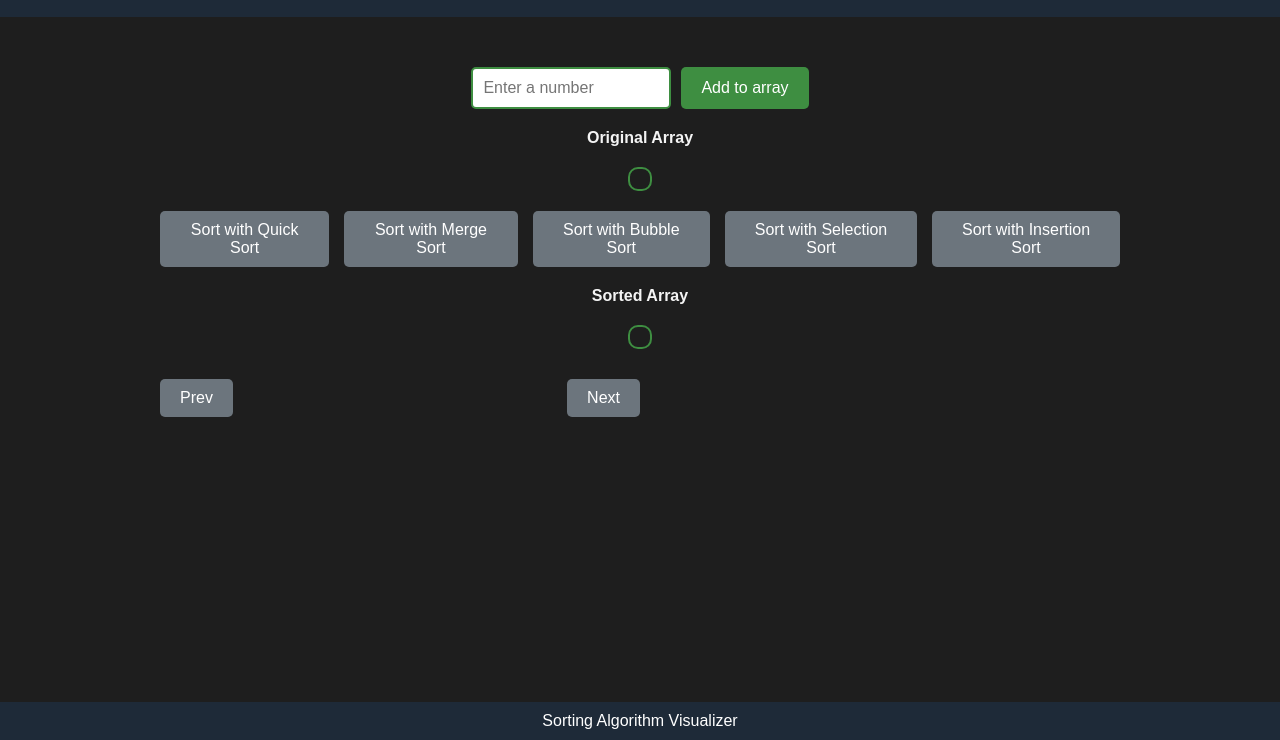
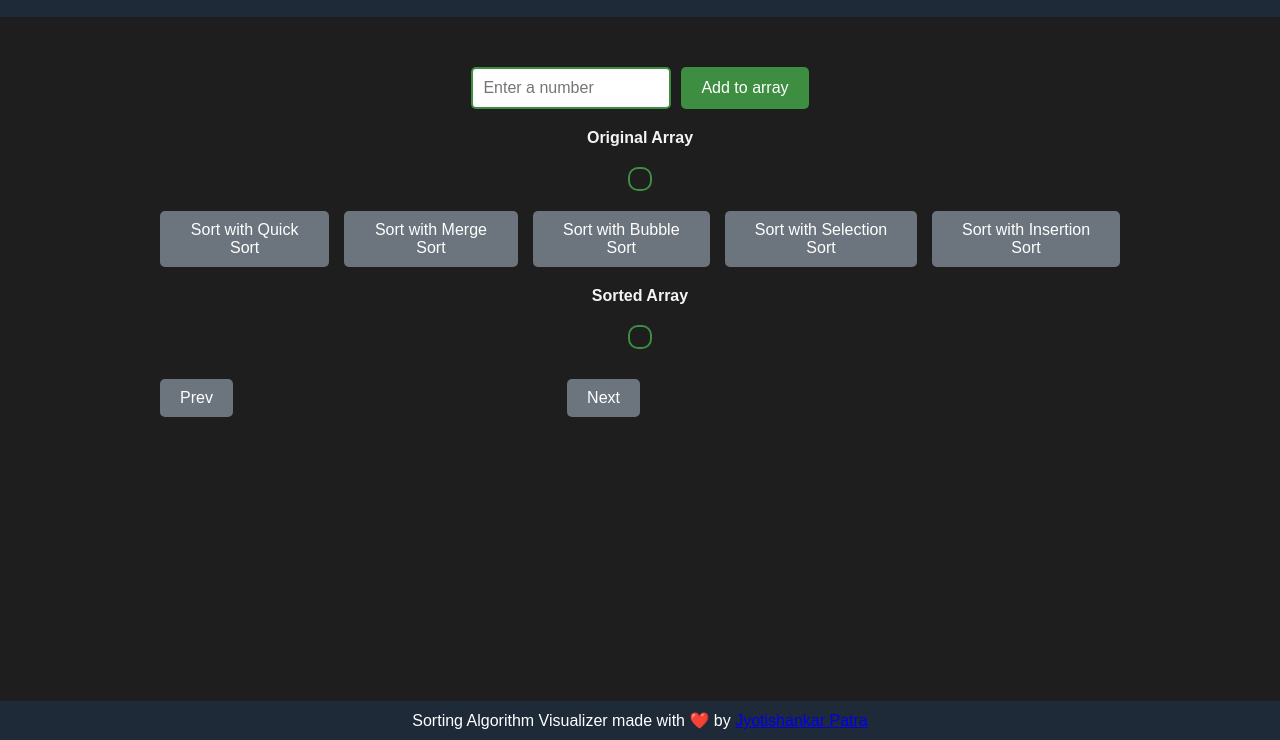
Before and after one commit to jyotishankar04/sortVisualizer, a plain HTML site: page index.html in a window 1280 px wide. Shown: the part 60-800 px from the top of the page. Drawn offline with Linux system fonts and the light colour scheme.

Commit message:
add love

```diff
--- a/index.html
+++ b/index.html
@@ -56,7 +56,10 @@
     </main>
 
     <footer>
-      <p>Sorting Algorithm Visualizer</p>
+      <p>
+        Sorting Algorithm Visualizer made with ❤️ by
+        <a href="https://devsuvam.xyz">Jyotishankar Patra</a>
+      </p>
     </footer>
 
     <script src="./script.js"></script>
```
